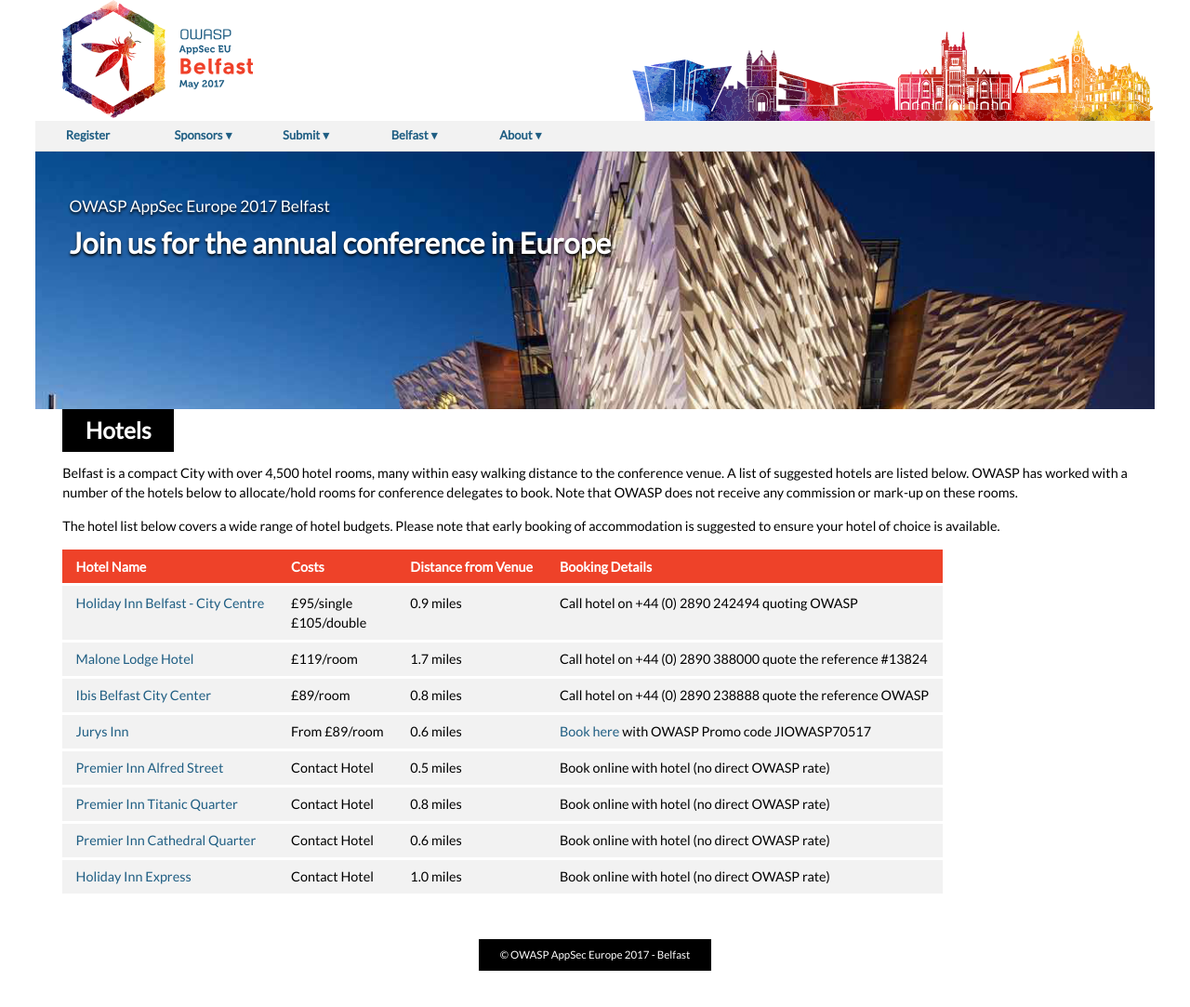
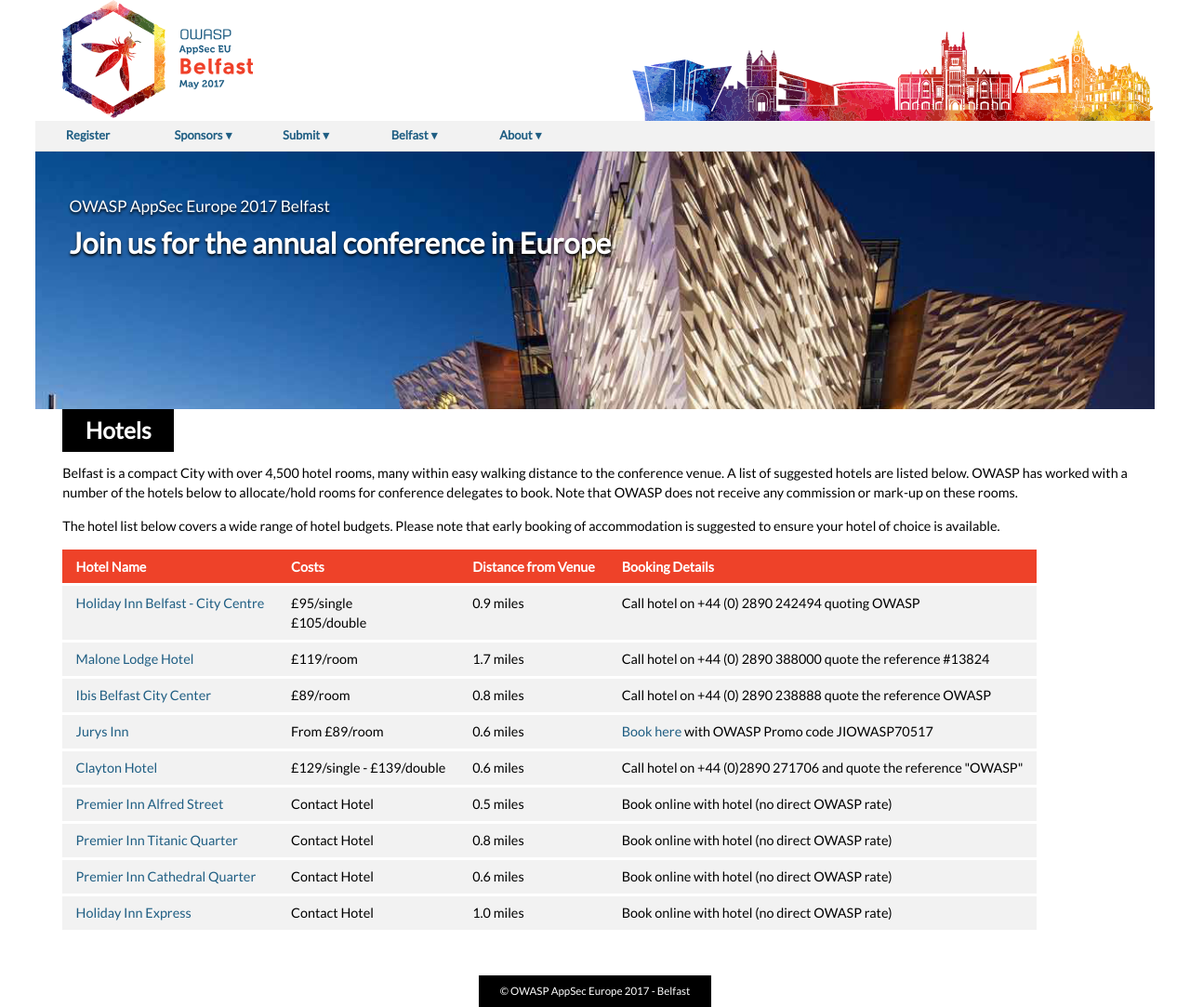
Before and after one commit to OWASP/AppSecEurope2017, a Jekyll site: the page built from belfast/hotel.md, in a window 1280 px wide. Shown: the whole page at 93% size. Built offline with Jekyll 4.4.1, drawn with Linux system fonts in a browser that asks for light colours; before the commit the page ends 1044 px from its top, so only the background shows below that.

Commit message:
Update hotel.md

```diff
--- a/belfast/hotel.md
+++ b/belfast/hotel.md
@@ -17,6 +17,7 @@
 <tr><td><a href="http://www.ibisbelfastcity.com/">Ibis Belfast City Center</a></td><td>£89/room</td><td>0.8 miles</td><td>Call hotel on +44 (0) 2890 238888 quote the reference OWASP
 </td></tr>
 <tr><td><a href="https://www.jurysinns.com/hotels/belfast">Jurys Inn</a></td><td>From £89/room</td><td>0.6 miles</td><td><a href="https://www.jurysinns.com/hotels/belfast?tmad=c&tmcampid=74&tmplaceref=e&tmclickref=jurys%20inn%20belfast&gclid=CMy33YLPnNACFUk6gQodfgMPGQ&gclsrc=aw.ds">Book here</a> with OWASP Promo code JIOWASP70517</td></tr>
+<tr><td><a href="http://www.claytonhotelbelfast.com/">Clayton Hotel</a></td><td>£129/single - £139/double</td><td>0.6 miles</td><td>Call hotel on +44 (0)2890 271706 and quote the reference "OWASP"</td></tr>
 <tr><td><a href="http://www.premierinn.com/gb/en/hotels/northern-ireland/antrim/belfast/belfast-city-centre-alfred-street.html">Premier Inn Alfred Street</a></td><td>Contact Hotel</td><td>0.5 miles</td><td>Book online with hotel (no direct OWASP rate)</td></tr>
 <tr><td><a href="http://www.premierinn.com/gb/en/hotels/northern-ireland/antrim/belfast/belfast-titanic-quarter.html">Premier Inn Titanic Quarter</a></td><td>Contact Hotel</td><td>0.8 miles</td><td>Book online with hotel (no direct OWASP rate)
 </td></tr>
```
